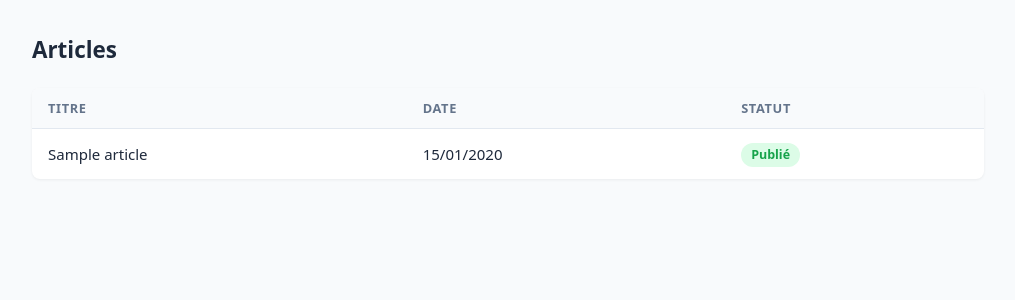
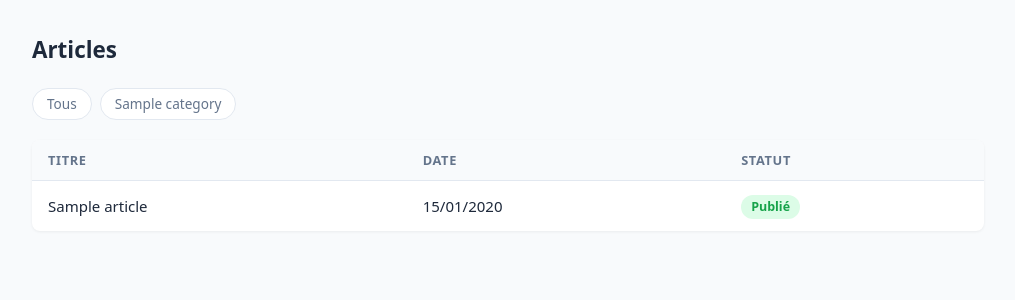
Before and after one commit to BOUDOUAH-Ilias/SAE-Atelier-Dev-Mobile, a PHP site: the page made by minipress/src/webui/views/list.article.twig in a window 1280 px wide. Shown: the part 57-357 px from the top of the page, without its empty margins (132-1147 px from the left). Run offline with PHP 8.4, Linux system fonts and the light colour scheme; the template is opened without the code that fills it: most values are stand-ins (such as "Sample title", 1, 10 or a date in 2020); some libraries are stand-ins or nearby versions.

Commit message:
feat(core): Ajout du filtrage par catégorie dans la liste des articles dans l'interface

```diff
--- a/minipress/public/css/style.css
+++ b/minipress/public/css/style.css
@@ -172,7 +172,35 @@ input:focus, textarea:focus, select:focus {
     border-color: var(--primary);
 }
 
-/* ── Alerts ── */
+.cat-filter {
+    display: flex;
+    flex-wrap: wrap;
+    gap: 8px;
+    margin-bottom: 20px;
+}
+
+.cat-filter-item {
+    padding: 4px 14px;
+    border-radius: 999px;
+    border: 1px solid var(--border);
+    background: var(--surface);
+    color: var(--muted);
+    text-decoration: none;
+    font-size: 0.85rem;
+    transition: all .15s;
+}
+
+.cat-filter-item:hover {
+    border-color: var(--primary);
+    color: var(--primary);
+}
+
+.cat-filter-item.active {
+    background: var(--primary);
+    border-color: var(--primary);
+    color: #fff;
+}
+
 .alert {
     padding: 10px 14px;
     border-radius: 6px;
--- a/minipress/src/webui/actions/ShowListArticleAction.php
+++ b/minipress/src/webui/actions/ShowListArticleAction.php
@@ -9,6 +9,7 @@ use Psr\Http\Message\ServerRequestInterface as Request;
 use Slim\Views\Twig;
 use minipress\application_core\application\useCases\GestionArticleService;
 use minipress\application_core\application\useCases\GestionUserService;
+use minipress\application_core\application\useCases\CategorieService;
 
 class ShowListArticleAction
 {
@@ -27,8 +28,10 @@ class ShowListArticleAction
         }
 
         return $view->render($response, 'list.article.twig', [
-            'articles' => $articles,
+            'articles'     => $articles,
             'current_user' => $currentUser,
+            'categories'   => (new CategorieService())->getCategories(),
+            'active_cat'   => null,
         ]);
     }
 }
--- a/minipress/src/webui/views/list.article.twig
+++ b/minipress/src/webui/views/list.article.twig
@@ -4,6 +4,18 @@
 
 {% block content %}
 <h2>Articles</h2>
+
+{% if categories is not empty %}
+<div class="cat-filter">
+    <a href="{{ base_path }}/articles" class="cat-filter-item {{ active_cat is null ? 'active' : '' }}">Tous</a>
+    {% for cat in categories %}
+        <a href="{{ base_path }}/articles/categorie/{{ cat.id }}"
+           class="cat-filter-item {{ active_cat == cat.id ? 'active' : '' }}">
+            {{ cat.nom }}
+        </a>
+    {% endfor %}
+</div>
+{% endif %}
 
 {% if articles is empty %}
     <p>Aucun article pour le moment.</p>
```
Also changed, not shown: minipress/src/webui/actions/ShowListArticleByCategorieAction.php (+9 -2 lines).
